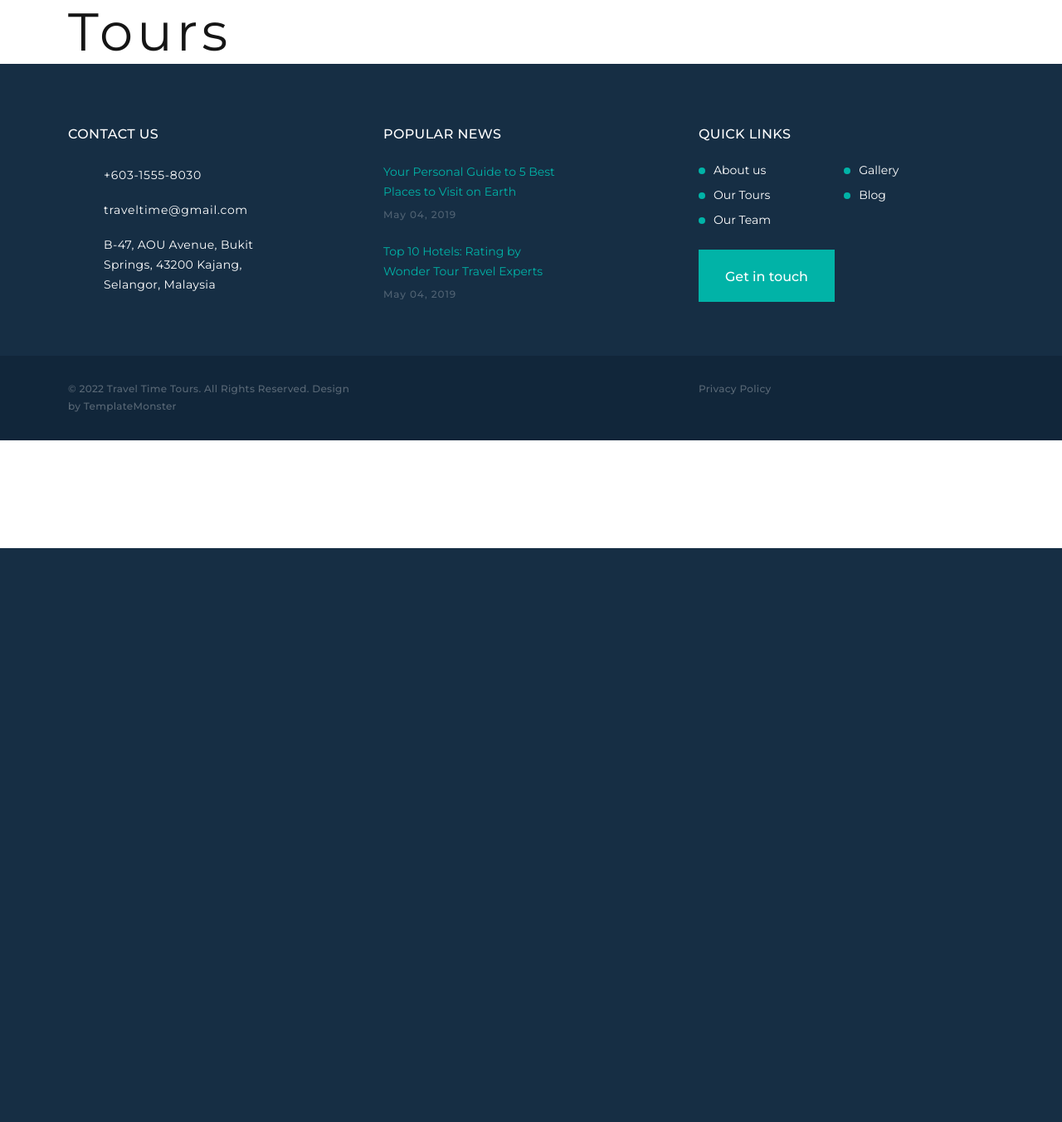
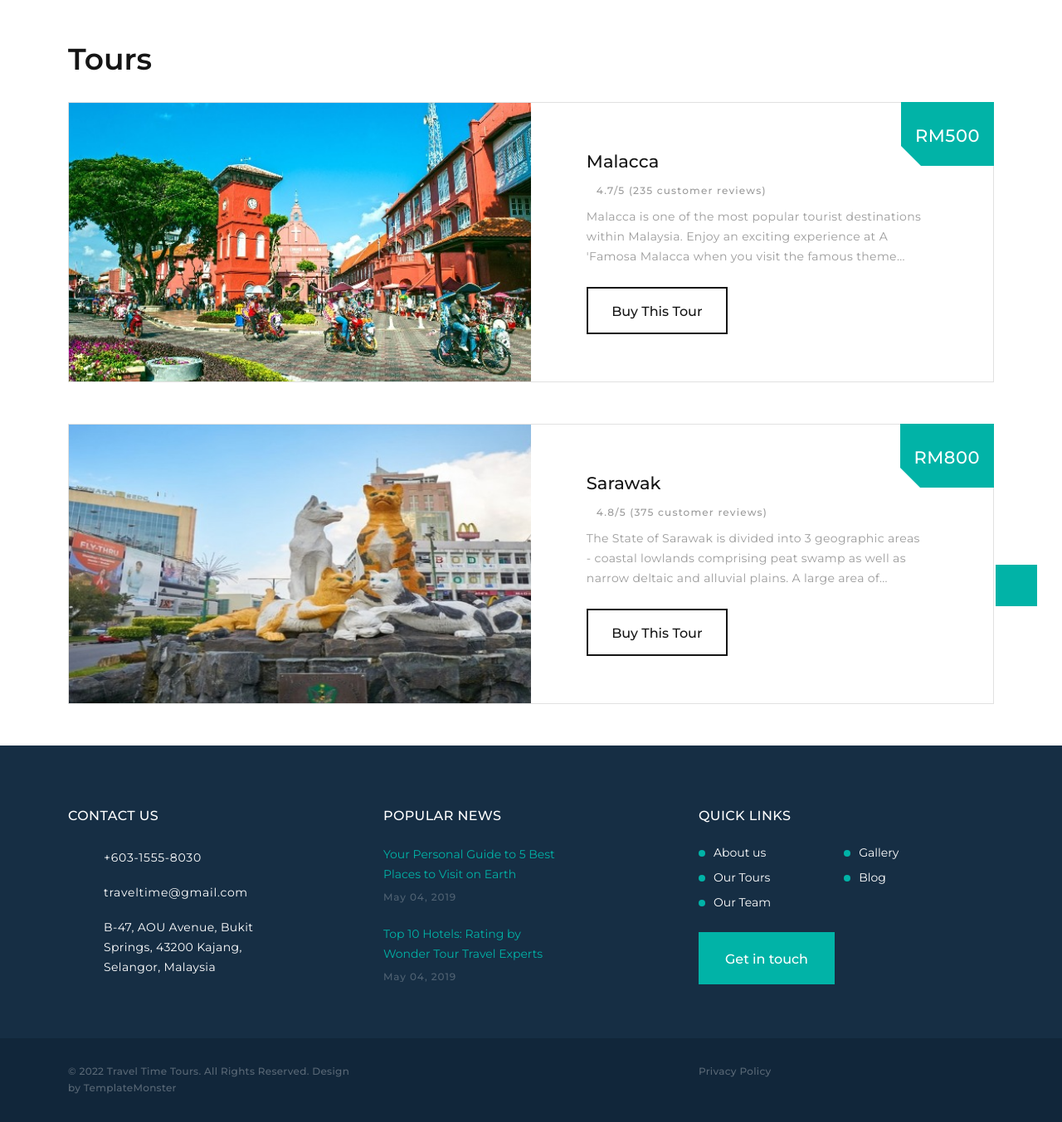
Before and after one commit to AsianAsh/tourism-website, a PHP site: page /tours.php in a window 1280 px wide. Shown: the part 139-1492 px from the top of the page at 83% size. Before the commit the page ends 800 px from the top, so only its background shows below. Run offline with PHP 8.4, Linux system fonts and the light colour scheme.

Commit message:
Started on tours

```diff
--- a/tours.php
+++ b/tours.php
@@ -3,10 +3,49 @@ require_once "./components/header+offcanvas.php";
 require_once "./components/navbar.php";
 ?>
 
-<div class="container md=5">
-    <h1>Tours</h1>
-</div>
-
+<section class="section section-sm bg-default">
+        <div class="container">
+          <h3 class="oh-desktop"><span class="d-inline-block wow slideInDown">Tours</span></h3>
+          <div class="row row-sm row-40 row-md-50">
+            <div class="col-sm-6 col-md-12 wow fadeInRight">
+              <!-- Product Big-->
+              <article class="product-big">
+                <div class="unit flex-column flex-md-row align-items-md-stretch">
+                  <div class="unit-left"><a class="product-big-figure" href="#"><img src="images/Melaka-index.jpeg" alt="" width="600" height="366"/></a></div>
+                  <div class="unit-body">
+                    <div class="product-big-body">
+                      <h5 class="product-big-title"><a href="#">Malacca</a></h5>
+                      <div class="group-sm group-middle justify-content-start">
+                        <div class="product-big-rating"><span class="icon material-icons-star"></span><span class="icon material-icons-star"></span><span class="icon material-icons-star"></span><span class="icon material-icons-star"></span><span class="icon material-icons-star_half"></span></div><a class="product-big-reviews" href="#">4.7/5 (235 customer reviews)</a>
+                      </div>
+                      <p class="product-big-text">Malacca is one of the most popular tourist destinations within Malaysia. Enjoy an exciting experience at A 'Famosa Malacca when you visit the famous theme...</p><a class="button button-black-outline button-ujarak" href="#">Buy This Tour</a>
+                      <div class="product-big-price-wrap"><span class="product-big-price">RM500</span></div>
+                    </div>
+                  </div>
+                </div>
+              </article>
+            </div>
+            <div class="col-sm-6 col-md-12 wow fadeInLeft">
+              <!-- Product Big-->
+              <article class="product-big">
+                <div class="unit flex-column flex-md-row align-items-md-stretch">
+                  <div class="unit-left"><a class="product-big-figure" href="#"><img src="images/Sarawak-index.jpeg" alt="" width="600" height="366"/></a></div>
+                  <div class="unit-body">
+                    <div class="product-big-body">
+                      <h5 class="product-big-title"><a href="#">Sarawak</a></h5>
+                      <div class="group-sm group-middle justify-content-start">
+                        <div class="product-big-rating"><span class="icon material-icons-star"></span><span class="icon material-icons-star"></span><span class="icon material-icons-star"></span><span class="icon material-icons-star"></span><span class="icon material-icons-star_half"></span></div><a class="product-big-reviews" href="#">4.8/5 (375 customer reviews)</a>
+                      </div>
+                      <p class="product-big-text">The State of Sarawak is divided into 3 geographic areas - coastal lowlands comprising peat swamp as well as narrow deltaic and alluvial plains. A large area of...</p><a class="button button-black-outline button-ujarak" href="#">Buy This Tour</a>
+                      <div class="product-big-price-wrap"><span class="product-big-price">RM800</span></div>
+                    </div>
+                  </div>
+                </div>
+              </article>
+            </div>
+          </div>
+        </div>
+      </section>
 
 
 
```
